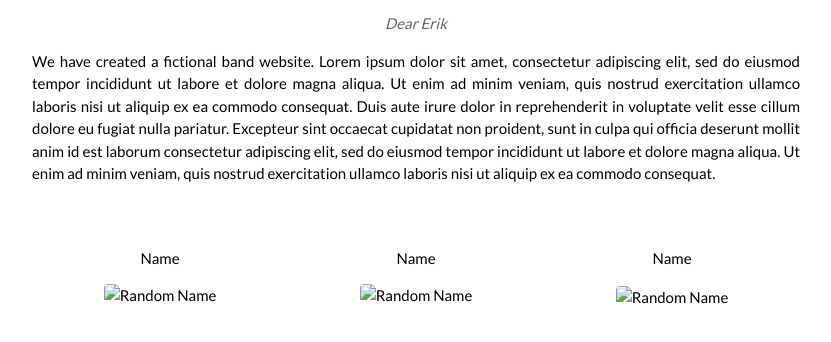
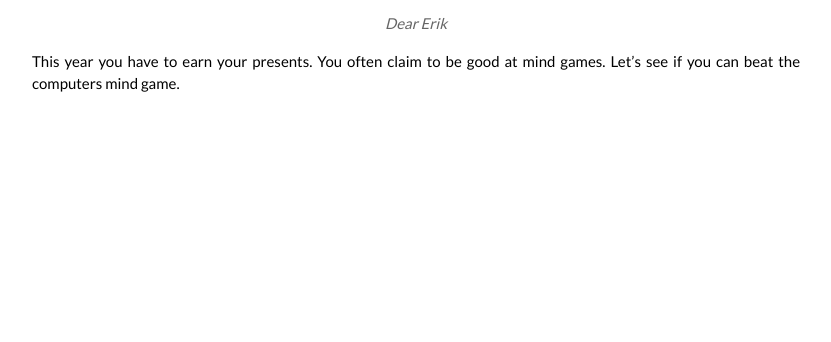
Before and after one commit to kirewiet/kirewiet.github.io, a plain HTML site: page index.html in a window 1280 px wide. Shown: the part 122-464 px from the top of the page, without its empty margins (224-1055 px from the left). Drawn offline with nearby package versions, Linux system fonts and the light colour scheme.

Commit message:
Update index.html

```diff
--- a/index.html
+++ b/index.html
@@ -20,29 +20,18 @@ body {font-family: "Lato", sans-serif}
   <div class="w3-container w3-content w3-center w3-padding-64" style="max-width:800px" id="band">
     <h2 class="w3-wide">Ho Ho Ho </h2>
     <p class="w3-opacity"><i>Dear Erik </i></p>
-    <p class="w3-justify">We have created a fictional band website. Lorem ipsum dolor sit amet, consectetur adipiscing elit, sed do eiusmod tempor incididunt ut labore et dolore magna aliqua. Ut enim ad minim veniam, quis nostrud exercitation ullamco laboris nisi ut aliquip
-      ex ea commodo consequat. Duis aute irure dolor in reprehenderit in voluptate velit esse cillum dolore eu fugiat nulla pariatur. Excepteur sint occaecat cupidatat non proident, sunt in culpa qui officia deserunt mollit anim id est laborum consectetur
-      adipiscing elit, sed do eiusmod tempor incididunt ut labore et dolore magna aliqua. Ut enim ad minim veniam, quis nostrud exercitation ullamco laboris nisi ut aliquip ex ea commodo consequat.</p>
-    <div class="w3-row w3-padding-32">
-      <div class="w3-third">
-        <p>Name</p>
-        <img src="/w3images/bandmember.jpg" class="w3-round w3-margin-bottom" alt="Random Name" style="width:60%">
-      </div>
-      <div class="w3-third">
-        <p>Name</p>
-        <img src="/w3images/bandmember.jpg" class="w3-round w3-margin-bottom" alt="Random Name" style="width:60%">
-      </div>
-      <div class="w3-third">
-        <p>Name</p>
-        <img src="/w3images/bandmember.jpg" class="w3-round" alt="Random Name" style="width:60%">
-      </div>
-    </div>
+    <p class="w3-justify">
+    This year you have to earn your presents.
+    You often claim to be good at mind games.
+    Let’s see if you can beat the computers mind game.
+</p>
+
   </div>
 
 
 
 <!-- End Page Content -->
-</div>
+<script src="script.js"></script>
 
 
 
```
